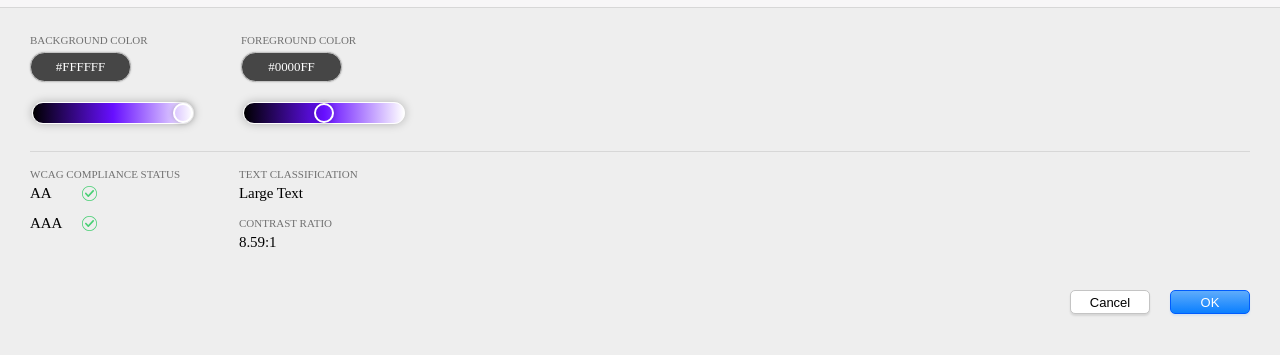
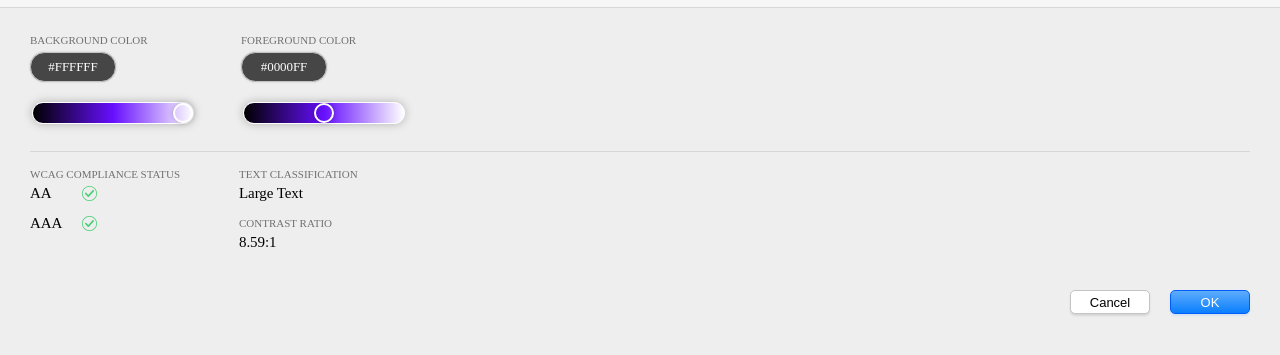
Before and after one commit to ygev/cluse, a plain HTML site: page Cluse.sketchplugin/Contents/Resources/web-ui/index.html in a window 1280 px wide. Shown: the part 63-418 px from the top of the page. Drawn offline with nearby package versions, Linux system fonts and the light colour scheme.

Commit message:
Reduce .color-input width to 80px.

```diff
--- a/Cluse.sketchplugin/Contents/Resources/web-ui/style.css
+++ b/Cluse.sketchplugin/Contents/Resources/web-ui/style.css
@@ -130,7 +130,7 @@ body {
 }
 
 .color-input {
-	width: 95px;
+	width: 80px;
 	background: #464646;
 	border: 1px solid #C4C4C4;
 	box-shadow: 0 0 2px 0 rgba(0,0,0,0.20);
```
